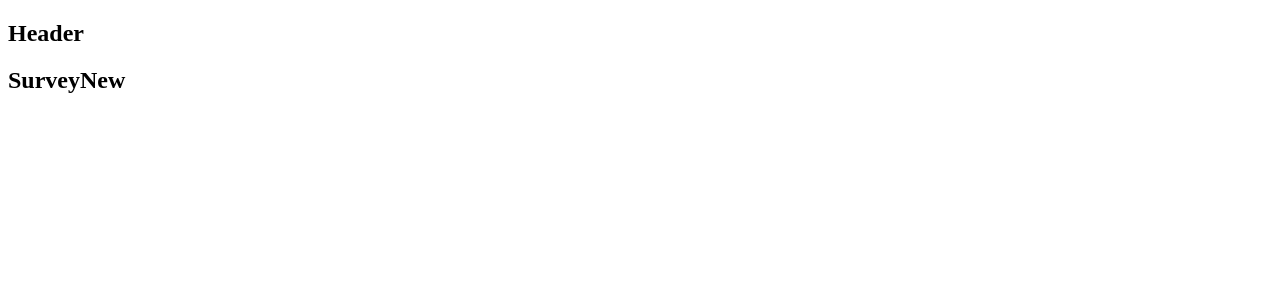
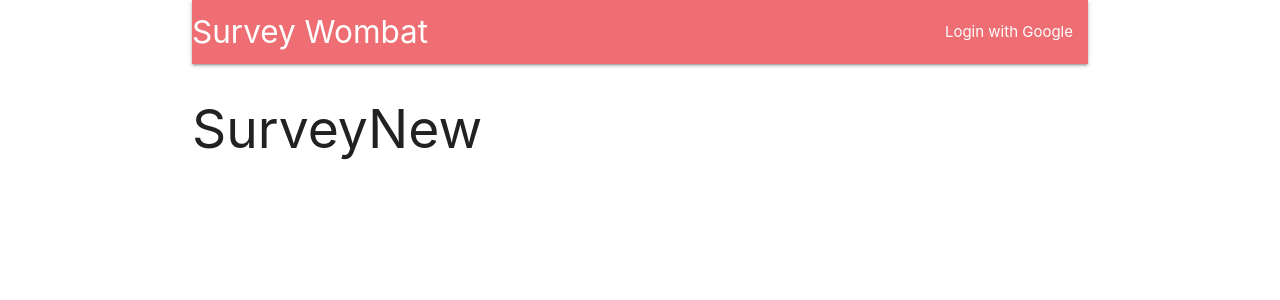
Before and after one commit to len201/Survey, a React (Create React App) app in the folder client/: page /surveys/new in a window 1280 px wide. Shown: the top 300 px of the page. Built offline with nearby package versions, Linux system fonts and the light colour scheme; no server answers.

Commit message:
refactor ui funcs/compos

```diff
--- a/client/package.json
+++ b/client/package.json
@@ -7,6 +7,7 @@
     "@testing-library/react": "^11.2.5",
     "@testing-library/user-event": "^12.8.3",
     "http-proxy-middleware": "^1.0.6",
+    "materialize-css": "^1.0.0",
     "react": "^17.0.1",
     "react-dom": "^17.0.1",
     "react-redux": "^7.2.2",
--- /dev/null
+++ b/client/src/actions/index.js
@@ -0,0 +1,11 @@
+import axios from "axios";
+import { FETCH_USER } from "./types";
+
+// create an action creator
+export const fetchUser = () => async (dispatch) => {
+    // make a get request to Express backend
+    // pass in the route to API (relative path)
+    const res = await axios.get('/api/current_user');
+        //only when getting response from API, dispatch the action
+        dispatch({ type: FETCH_USER, payload: res });
+};
--- /dev/null
+++ b/client/src/actions/types.js
@@ -0,0 +1 @@
+export const FETCH_USER = 'fetch_user';
--- a/client/src/components/App.js
+++ b/client/src/components/App.js
@@ -1,19 +1,25 @@
-import React from 'react';
+import React, { Component } from 'react';
 import { BrowserRouter, Route } from 'react-router-dom';
+import Header from './Header';
+import { connect } from 'react-redux';
+import * as actions from '../actions';
 
 //dummy setup
-const Header = () => <h2>Header</h2>;
 const Dashboard = () => <h2>Dashboard</h2>;
 const SurveyNew = () => <h2>SurveyNew</h2>;
 const Landing = () => <h2>Landing</h2>;
 
-const App = () => {
+class App extends Component {
+    componentDidMount() {
+        this.props.fetchUser();
+    }
+
+    render() {
         return (
-        <div>
+            <div className="container">
                 <BrowserRouter>
                     <div>
                         <Header />
-                    {/*exact即exact={true} 只要有下级目录，上级目录就要加exact*/}
                         <Route exact path="/" component={ Landing } />
                         <Route exact path="/surveys" component={ Dashboard }/>
                         <Route path="/surveys/new" component={ SurveyNew }/>
@@ -21,6 +27,8 @@
                 </BrowserRouter>
             </div>
         );
+    }
 };
 
-export default App;
+// once pass in all actions, they're assigned to App compo as props
+export default connect(null, actions)(App);
--- /dev/null
+++ b/client/src/components/Header.js
@@ -0,0 +1,21 @@
+import React, { Component } from 'react';
+
+class Header extends Component {
+    render() {
+        return (
+            <nav>
+                <div className="nav-wrapper">
+                    <a className="left brand-logo">
+                        Survey Wombat
+                    </a>
+                    <ul className="right">
+                        <li>
+                            <a>Login with Google</a>
+                        </li>
+                    </ul>
+                </div>
+            </nav>
+        );
+    }
+}
+export default Header;
--- a/client/src/index.js
+++ b/client/src/index.js
@@ -1,12 +1,14 @@
+import 'materialize-css/dist/css/materialize.css';
 import React from 'react';
 import ReactDOM from 'react-dom';
 import { Provider } from 'react-redux';
 import { createStore, applyMiddleware } from "redux";
+import reduxThunk from 'redux-thunk';
 
 import App from './components/App';
 import reducers from './reducers';
 
-const store = createStore(reducers, {}, applyMiddleware());
+const store = createStore(reducers, {}, applyMiddleware(reduxThunk));
 
 ReactDOM.render(
     <Provider store={store}><App /></Provider>,
--- a/client/src/reducers/authReducer.js
+++ b/client/src/reducers/authReducer.js
@@ -1,4 +1,5 @@
 export default function(state = {}, action) {
+    console.log(action);
     switch (action.type) {
         default:
             return state;
--- a/package.json
+++ b/package.json
@@ -16,12 +16,14 @@
   "author": "",
   "license": "ISC",
   "dependencies": {
+    "axios": "^0.21.1",
     "concurrently": "^6.0.0",
     "cookie-session": "^1.4.0",
     "express": "^4.17.1",
     "mongoose": "^5.12.1",
     "nodemon": "^2.0.7",
     "passport": "^0.4.1",
-    "passport-google-oauth20": "^2.0.0"
+    "passport-google-oauth20": "^2.0.0",
+    "redux-thunk": "^2.3.0"
   }
 }
```
Also changed, not shown: 2 other files (tests, documents, lock files or other folders). Lines whose indentation alone changed are shown as unchanged.
